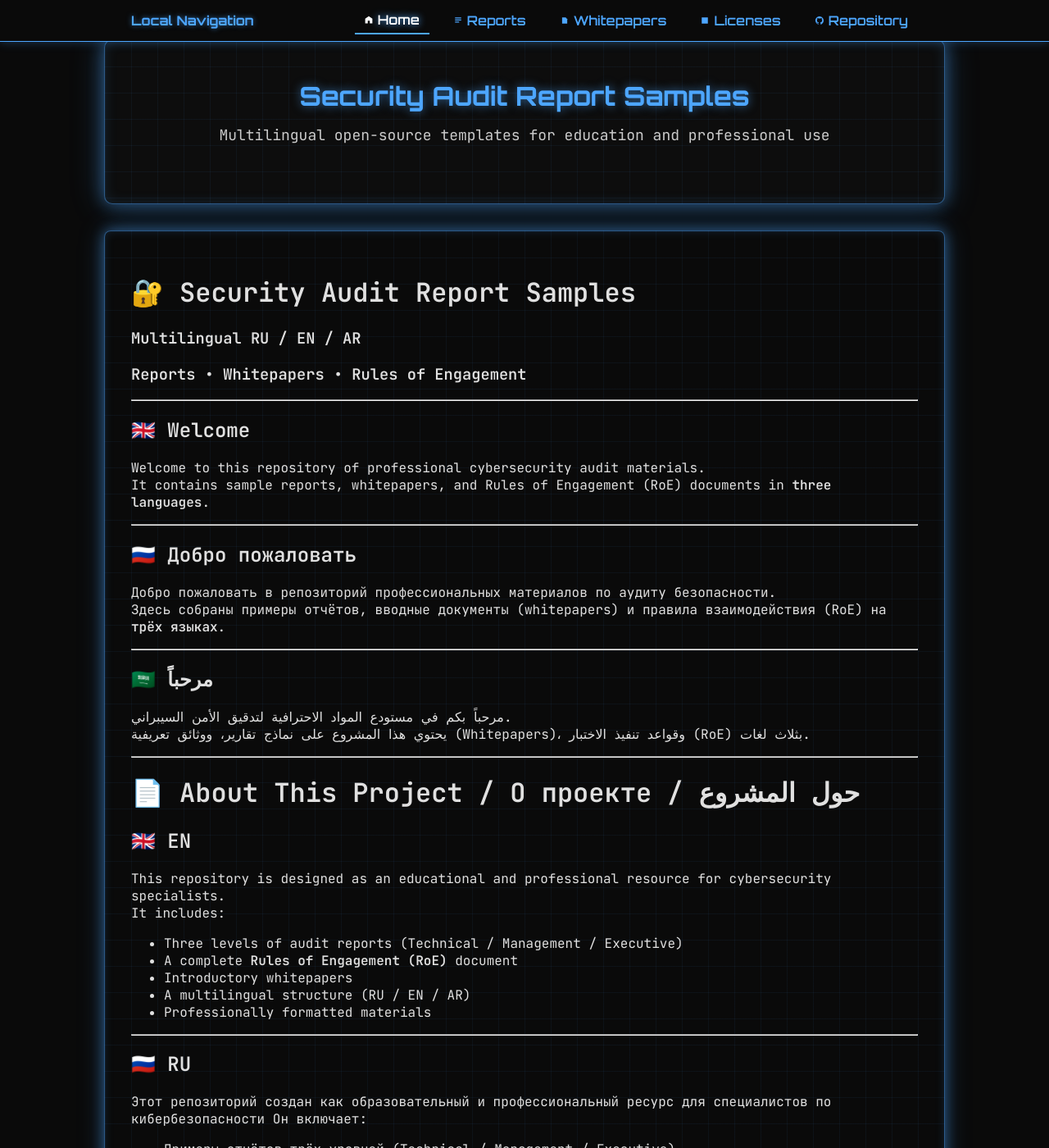
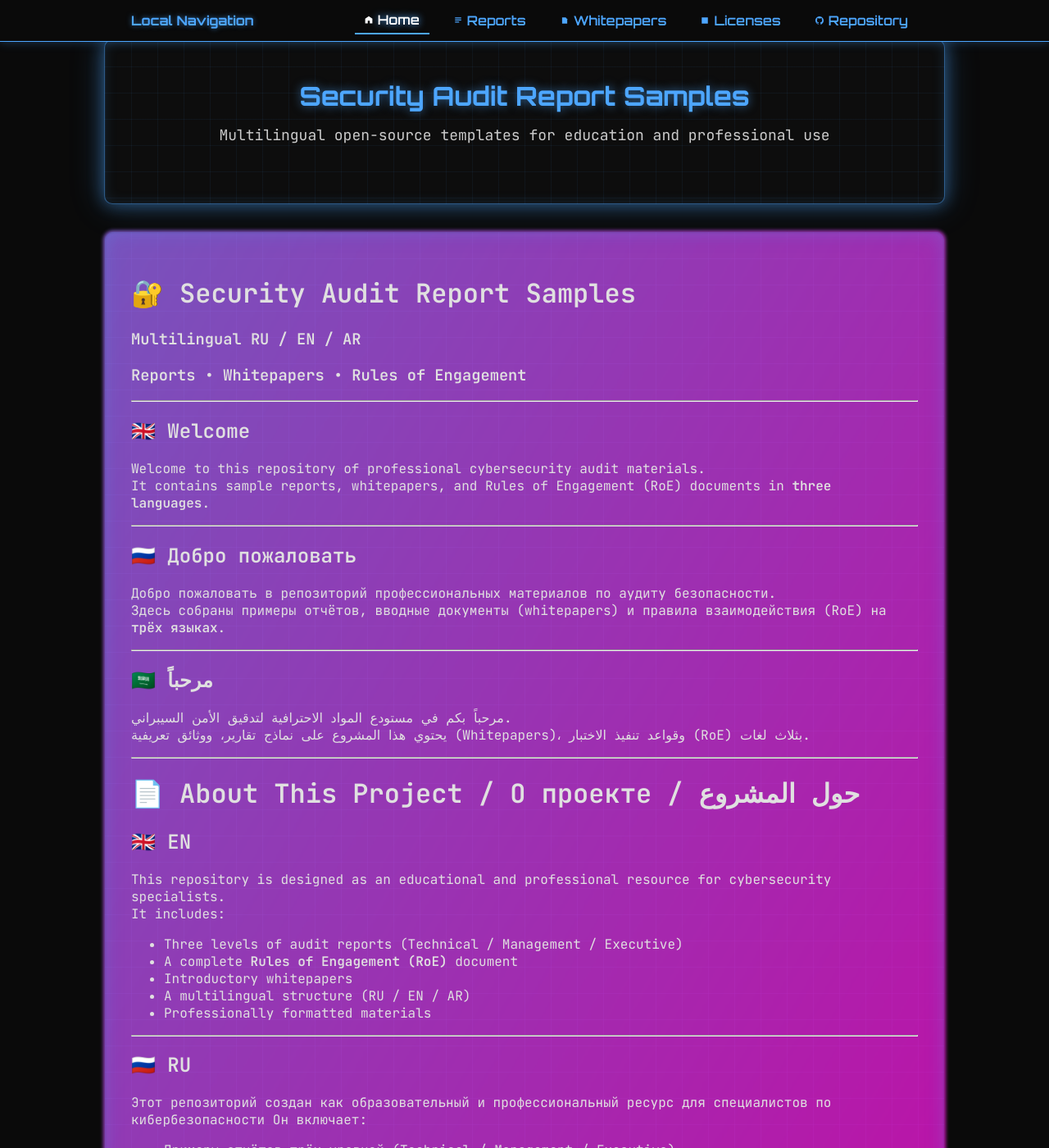
Before and after one commit to SergMorelli/SergMorelli-security-audit-report-samples, a Jekyll site: the page built from index.md, in a window 1280 px wide and 1400 px high. Shown: the whole window at 82% size. Built offline with Jekyll 4.4.1, drawn with Linux system fonts in a browser that asks for light colours; our own code applies the rules of GitHub Pages for plain Markdown files.

Commit message:
Enhance container with holographic and glow effects
Added holographic frame and inner glow effects to the container.

```diff
--- a/assets/css/style.css
+++ b/assets/css/style.css
@@ -238,28 +238,20 @@ body::after {
 
 /* === MAIN CONTENT BLOCK (DataDef Cyberpunk) === */
 
+/* === MAIN CONTENT BLOCK — HOLOGRAPHIC FRAME === */
+
 .container {
     max-width: 960px;
     margin: 0 auto;
     padding: 32px;
 
+    background: #0d0d0d;
 
+    /* Базовая рамка (внутренняя) */
+    border: 2px solid transparent;
+    border-radius: 10px;
+    background-clip: padding-box;
 
-
-
-    /* Фон */
-    background: radial-gradient(circle at center, #0a0a0a 0%, #050505 60%, #000000 100% );
-
-    /* Неоновая рамка */
-    border: 1px solid rgba(77,166,255,0.5);
-
-    /* Внешнее + внутреннее свечение */
-    box-shadow:
-        0 0 16px rgba(77,166,255,0.45),
-        0 0 32px rgba(77,166,255,0.25),
-        inset 0 0 12px rgba(77,166,255,0.15);
-
-    border-radius: 8px;
     position: relative;
     z-index: 1;
 
@@ -268,7 +260,78 @@ body::after {
         linear-gradient(rgba(77,166,255,0.06) 1px, transparent 1px),
         linear-gradient(90deg, rgba(77,166,255,0.06) 1px, transparent 1px);
     background-size: 32px 32px;
+
+    /* Пульсация сетки */
+    animation: grid-glow 4s ease-in-out infinite;
 }
+
+/* === Голографическая рамка (внешний слой) === */
+.container::before {
+    content: "";
+    position: absolute;
+    inset: -2px;
+    border-radius: 12px;
+
+    background: linear-gradient(
+        120deg,
+        rgba(77,166,255,0.8),
+        rgba(255,0,200,0.8),
+        rgba(77,166,255,0.8)
+    );
+    background-size: 300% 300%;
+
+    animation: holo-shift 6s ease-in-out infinite;
+
+    z-index: -1;
+    filter: blur(2px);
+}
+
+/* === Внутреннее свечение === */
+.container::after {
+    content: "";
+    position: absolute;
+    inset: 0;
+    border-radius: 10px;
+
+    box-shadow:
+        inset 0 0 18px rgba(77,166,255,0.25),
+        inset 0 0 32px rgba(77,166,255,0.15);
+
+    animation: inner-pulse 5s ease-in-out infinite;
+    pointer-events: none;
+}
+
+/* === Анимации === */
+@keyframes holo-shift {
+    0% { background-position: 0% 50%; }
+    50% { background-position: 100% 50%; }
+    100% { background-position: 0% 50%; }
+}
+
+@keyframes inner-pulse {
+    0% { opacity: 0.6; }
+    50% { opacity: 1; }
+    100% { opacity: 0.6; }
+}
+
+@keyframes grid-glow {
+    0% {
+        background-image:
+            linear-gradient(rgba(77,166,255,0.04) 1px, transparent 1px),
+            linear-gradient(90deg, rgba(77,166,255,0.04) 1px, transparent 1px);
+    }
+    50% {
+        background-image:
+            linear-gradient(rgba(77,166,255,0.12) 1px, transparent 1px),
+            linear-gradient(90deg, rgba(77,166,255,0.12) 1px, transparent 1px);
+    }
+    100% {
+        background-image:
+            linear-gradient(rgba(77,166,255,0.04) 1px, transparent 1px),
+            linear-gradient(90deg, rgba(77,166,255,0.04) 1px, transparent 1px);
+    }
+}
+
 
 /* ============================================================
    HERO BLOCK (DataDef Cyberpunk)
```
